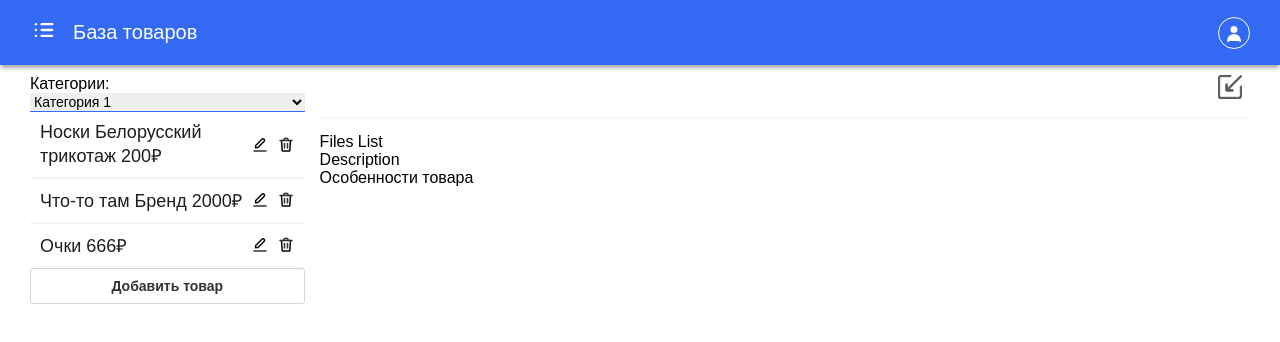
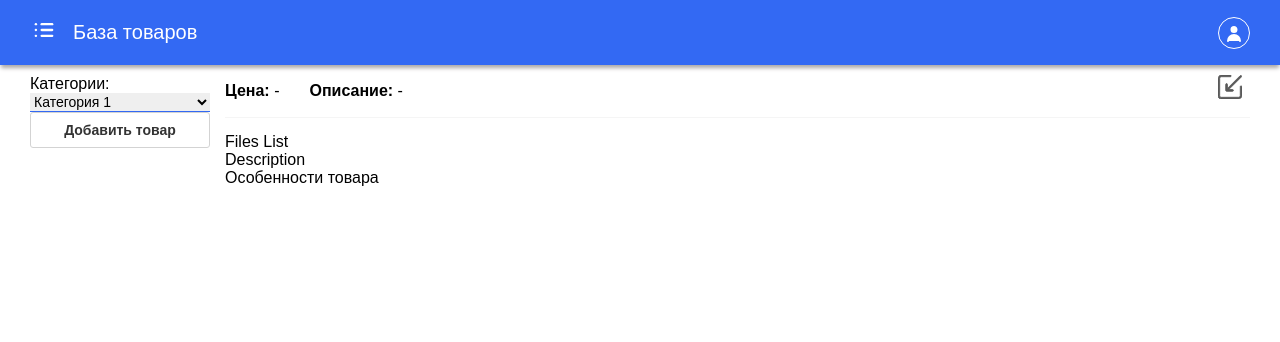
Before and after one commit to Lukanind/client, a React (Create React App) app: page /categories in a window 1280 px wide. Shown: the top 342 px of the page. Built offline with nearby package versions, Linux system fonts and the light colour scheme.

Commit message:
Доработка и исправления лабы 13

```diff
--- a/src/pages/category/CategoriesPage.tsx
+++ b/src/pages/category/CategoriesPage.tsx
@@ -7,19 +7,16 @@ import { DropDownItem } from "../../components/dropDown/DropDownProps";
 import { UploadIcon } from "../../assets/icons";
 
 const fakeProductsData = [
-    {id: 1, name: 'Носки', brand: 'Белорусский трикотаж', price: 200},
+    {id: 1, name: 'Носки', brand: 'Белорусский трикотаж', price: 200, description: 'Описание товара'},
     {id: 2, name: 'Что-то там', brand: 'Бренд', price: 2000,
-        description: {
-            id: 1,
-            made_in: 'Китай',
-            descritption: 'Описание товара'
-        },
         features: [{
             id: 1,
-            feature: 'GPS'
+            feature: 'GPS',
+            description: 'Есть'
         },{
             id: 2,
-            feature: 'USB-C'
+            feature: 'Порты',
+            description: 'USB-C, USB-A'
         }]
     },
     {id: 3, name: 'Очки', price: 666}
@@ -44,6 +41,7 @@ export const CategoriesPage: FC = () => {
     const [name, setName] = useState('');
     const [brand, setBrand] = useState('');
     const [price, setPrice] = useState('');
+    const [description, setDescription] = useState('');
 
     useEffect(() => {
         setTimeout(() => {
@@ -68,17 +66,19 @@ export const CategoriesPage: FC = () => {
             ? productsData.find(p => p.id === prodToEdit)
             : undefined;
 
-            setName(product?.name ?? 'Nothing');
-            setBrand(product?.brand ?? 'Nothing');
-            setPrice(String(product?.price) ?? 'Nothing');
+            setName(product?.name ?? '');
+            setBrand(product?.brand ?? '');
+            setPrice(String(product?.price) ?? '');
+            setDescription(product?.description ?? '');
         }
-        setProductsData(fakeProductsData);
+        //setProductsData(fakeProductsData);
     }, [productsData, prodActionMode, prodToEdit, showProductDialog]);
 
     const clearProductDialogFields = () => {
         setName('');
         setBrand('');
         setPrice('');
+        setDescription('');
     }
 
     const createProductHandler = () => {
@@ -101,7 +101,7 @@ export const CategoriesPage: FC = () => {
         if(!selectedProduct) {
             return '';
         }
-        return `${selectedProduct.name} ${selectedProduct.brand ?? ""} ${selectedProduct.price}`.trim();
+        return `${selectedProduct.name} ${selectedProduct.brand ?? ""}`.trim();
     }
 
     const productDialogContentRenderer = () => {
@@ -110,6 +110,7 @@ export const CategoriesPage: FC = () => {
                 <TextField labelText="Название" value={name} onChange={(val) => setName(val)}/>
                 <TextField labelText="Бренд" value={brand} onChange={(val) => setBrand(val)}/>
                 <TextField labelText="Цена" value={String(price)} onChange={(val) => setPrice(val)}/>
+                <TextField labelText="Описание" value={description} onChange={(val) => setDescription(val)}/>
             </>
         )
     }
@@ -162,7 +163,14 @@ export const CategoriesPage: FC = () => {
                                 {getInfo()}
                             </div>
                             <div className="cat-page__product-info-data">
-
+                                <div>
+                                    <strong>Цена: </strong>
+                                    <span>{selectedProduct?.price ?? '-'}</span>
+                                </div>
+                                <div>
+                                    <strong>Описание: </strong>
+                                    <span>{selectedProduct?.description ?? '-'}</span>
+                                </div>
                             </div>
                         </div>
 
```
Also changed, not shown: src/types/models.ts (+2 -9 lines).
